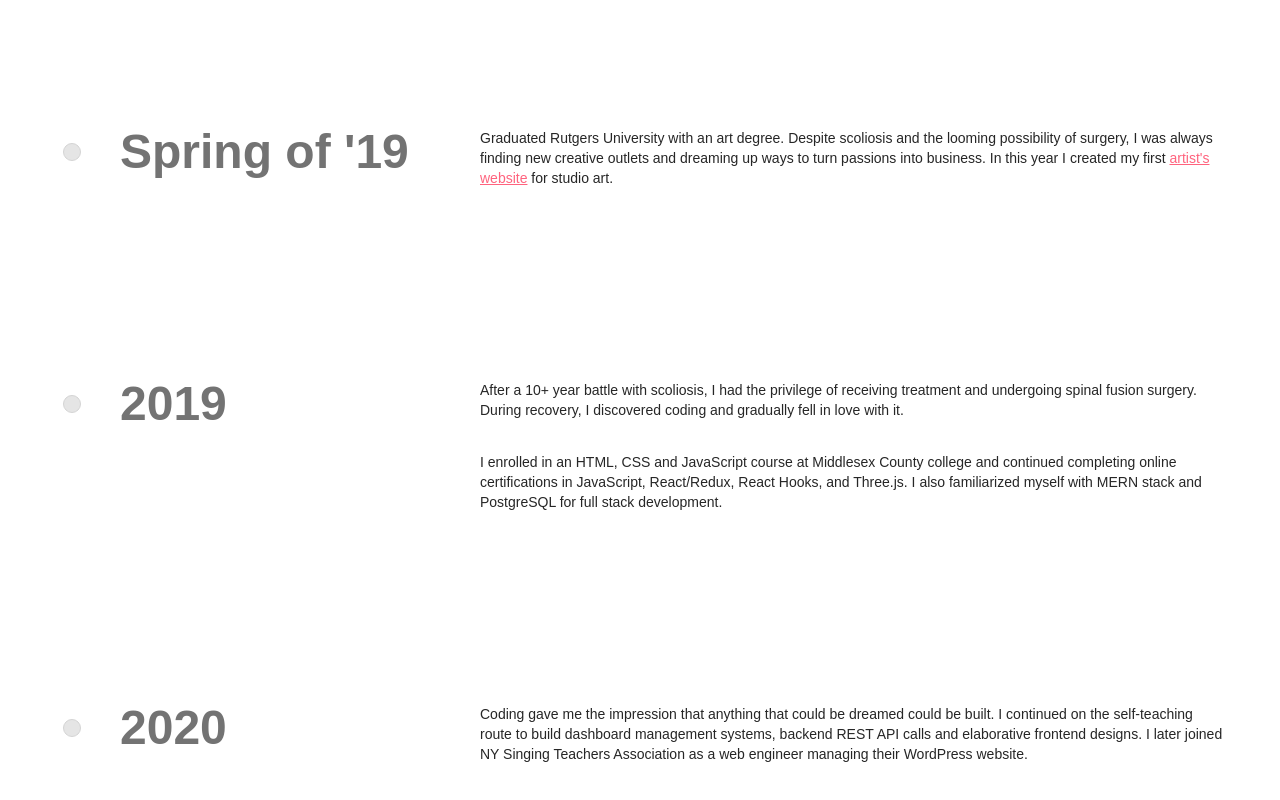
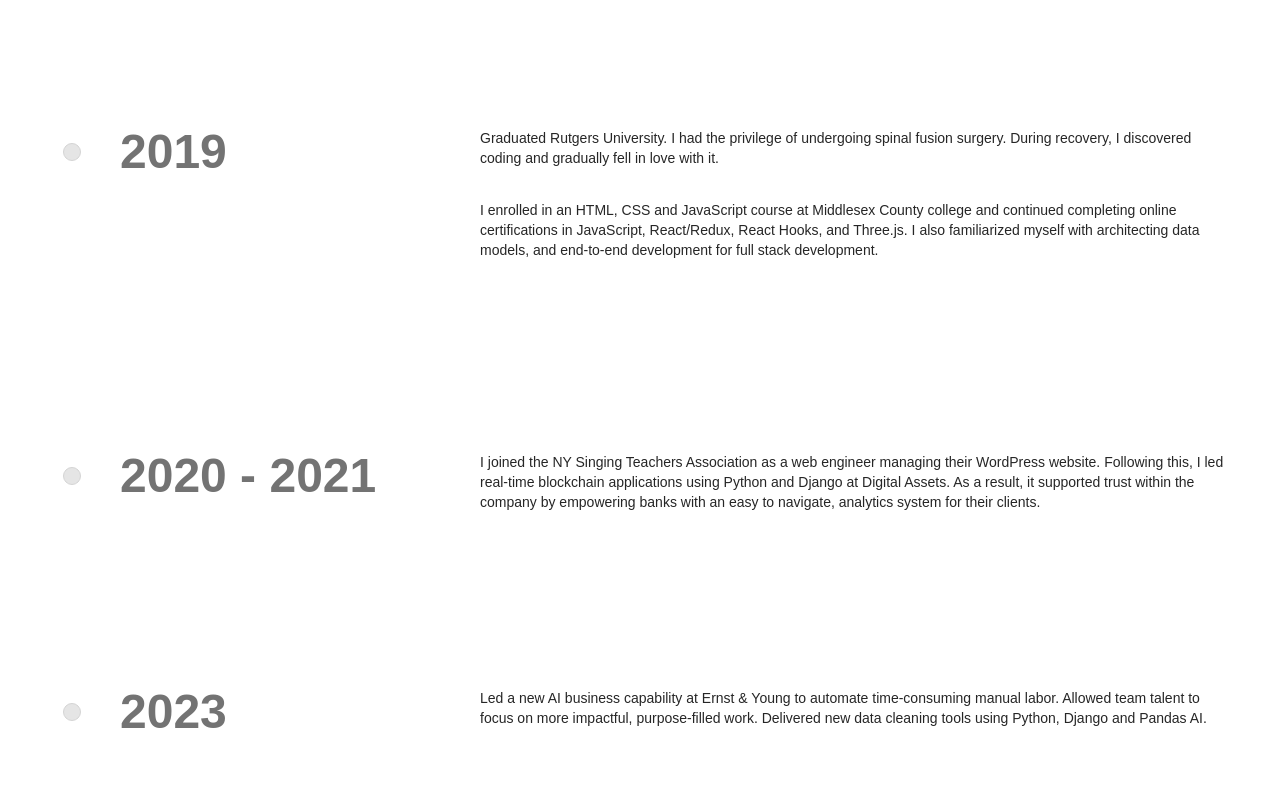
Before and after one commit to selenasiri53/portfolio-2025, a Next.js app: page / in a window 1280 px wide. Shown: the part 1340-2140 px from the top of the page. Built offline with nearby package versions, Linux system fonts and the light colour scheme.

Commit message:
story points

```diff
--- a/app/aceternity/ui/timeline.tsx
+++ b/app/aceternity/ui/timeline.tsx
@@ -48,9 +48,9 @@ Along the way, there have been key milestones that shaped my journey from a stud
       </div>
 
       <div ref={ref} className="relative max-w-7xl mx-auto pb-20">
-        {data.map((item, index) => (
+        {data.map((item) => (
           <div
-            key={index}
+            key={item.title}
             className="flex justify-start pt-10 md:pt-40 md:gap-10"
           >
             <div className="sticky flex flex-col md:flex-row z-40 items-center top-40 self-start max-w-xs lg:max-w-sm md:w-full">
--- a/app/components/sections/Story.tsx
+++ b/app/components/sections/Story.tsx
@@ -5,65 +5,34 @@ import Link from "next/link";
 export function TimelineDemo() {
   const data = [
     {
-      title: "Spring of '19",
+      title: "2019",
       content: (
         <div>
           <p className="mb-8 text-xs font-normal text-neutral-800 md:text-sm dark:text-neutral-200">
-          Graduated Rutgers University with an art degree. Despite scoliosis and the looming possibility of surgery, I was always finding new creative outlets and dreaming up ways to turn passions into business. In this year I created my first <Link href="https://www.selenasiri.com/studio-art"><span className="text-rose-400 underline">artist's website</span></Link> for studio art.
+          Graduated Rutgers University. I had the privilege of undergoing spinal fusion surgery. During recovery, I discovered coding and gradually fell in love with it.
+          </p>
+          <p className="mb-8 text-xs font-normal text-neutral-800 md:text-sm dark:text-neutral-200">
+          I enrolled in an HTML, CSS and JavaScript course at Middlesex County college and continued completing online certifications in JavaScript, React/Redux, React Hooks, and Three.js. I also familiarized myself with architecting data models, and end-to-end development for full stack development.
           </p>
         </div>
       ),
     },
     {
-      title: "2019",
-      content: (
-        <div>
-          <p className="mb-8 text-xs font-normal text-neutral-800 md:text-sm dark:text-neutral-200">
-          After a 10+ year battle with scoliosis, I had the privilege of receiving treatment and undergoing spinal fusion surgery. During recovery, I discovered coding and gradually fell in love with it.
-          </p>
-          <p className="mb-8 text-xs font-normal text-neutral-800 md:text-sm dark:text-neutral-200">
-          I enrolled in an HTML, CSS and JavaScript course at Middlesex County college and continued completing online certifications in JavaScript, React/Redux, React Hooks, and Three.js. I also familiarized myself with MERN stack and PostgreSQL for full stack development.
-          </p>
-        </div>
-      ),
-    },
-    {
-      title: "2020",
-      content: (
-        <div>
-          <p className="mb-4 text-xs font-normal text-neutral-800 md:text-sm dark:text-neutral-200">
-          Coding gave me the impression that anything that could be dreamed could be built. I continued on the self-teaching route to build dashboard management systems, backend REST API calls and elaborative frontend designs. I later joined NY Singing Teachers Association as a web engineer managing their WordPress website.
-          </p>
-        </div>
-      ),
-    },
-    {
-        title: "2021",
+        title: "2020 - 2021",
         content: (
           <div>
             <p className="mb-4 text-xs font-normal text-neutral-800 md:text-sm dark:text-neutral-200">
-            Started a new role at Digital Assets as a Backend Python Engineer. Built blockchain applications using Python and Django. My first deep dive into backend engineering.
+            I joined the NY Singing Teachers Association as a web engineer managing their WordPress website. Following this, I led real-time blockchain applications using Python and Django at Digital Assets. As a result, it supported trust within the company by empowering banks with an easy to navigate, analytics system for their clients.
             </p>
           </div>
         ),
       },
     {
-        title: "2022",
-        content: (
-          <div>
-            <p className="mb-4 text-xs font-normal text-neutral-800 md:text-sm dark:text-neutral-200">
-            Took a break to reconnect with myself, my faith, and the people I love. While it doesn't look like much on paper, this was a very important time in my life where I got back in touch with my values as a person, designer and developer.
-            </p>
-          </div>
-        ),
-      },
-    //   Worked with AI and data cleaning tools using Python and Pandas AI.
-    {
         title: "2023",
         content: (
           <div>
             <p className="mb-4 text-xs font-normal text-neutral-800 md:text-sm dark:text-neutral-200">
-            Led a new AI business capability at Ernst & Young to automate time-consuming manual labor. Saved the information team time, money and resources, allowing talented tenured employees to focus their attention on less tedious work that brought them greater joy. Worked with new data cleaning tools using Python, Django and Pandas AI.
+            Led a new AI business capability at Ernst & Young to automate time-consuming manual labor. Allowed team talent to focus on more impactful, purpose-filled work. Delivered new data cleaning tools using Python, Django and Pandas AI.
             </p>
           </div>
         ),
@@ -73,7 +42,7 @@ export function TimelineDemo() {
         content: (
           <div>
             <p className="mb-4 text-xs font-normal text-neutral-800 md:text-sm dark:text-neutral-200">
-            Reignited my passion for art — engraving, painting, and sketching. Worked live engraving events for luxury perfume brands. Joined Cookie Finance as a full-time engineer and moved to Syracuse. Found opportunities to work closer with UX and Figma designs to deliver modern, animated frontend sites.
+            Upskilled my frontend abilities using Three.js, Framer Motion, and Spline for RWD. Joined Cookie Finance as a full-time engineer and moved to Syracuse. Found opportunities to work closer with UX and Figma designs to deliver modern, animated frontend sites.
             </p>
           </div>
         ),
@@ -83,7 +52,7 @@ export function TimelineDemo() {
         content: (
           <div>
             <p className="mb-4 text-xs font-normal text-neutral-800 md:text-sm dark:text-neutral-200">
-            Moved back to NYC to join Thurgood Industries as a founding engineer and UX designer. Continued working across the stack in end-to-end development, using Next.js, React, Framer motion, Python, Django, PostgreSQL and Docker with Kubernetes.
+            Moved back to NYC to join Thurgood Industries as a founding engineer and UX designer. Continued end-to-end development across the stack, using Next.js, React, Framer motion, Python, Django, PostgreSQL and Docker with Kubernetes.
             </p>
           </div>
         ),
```
